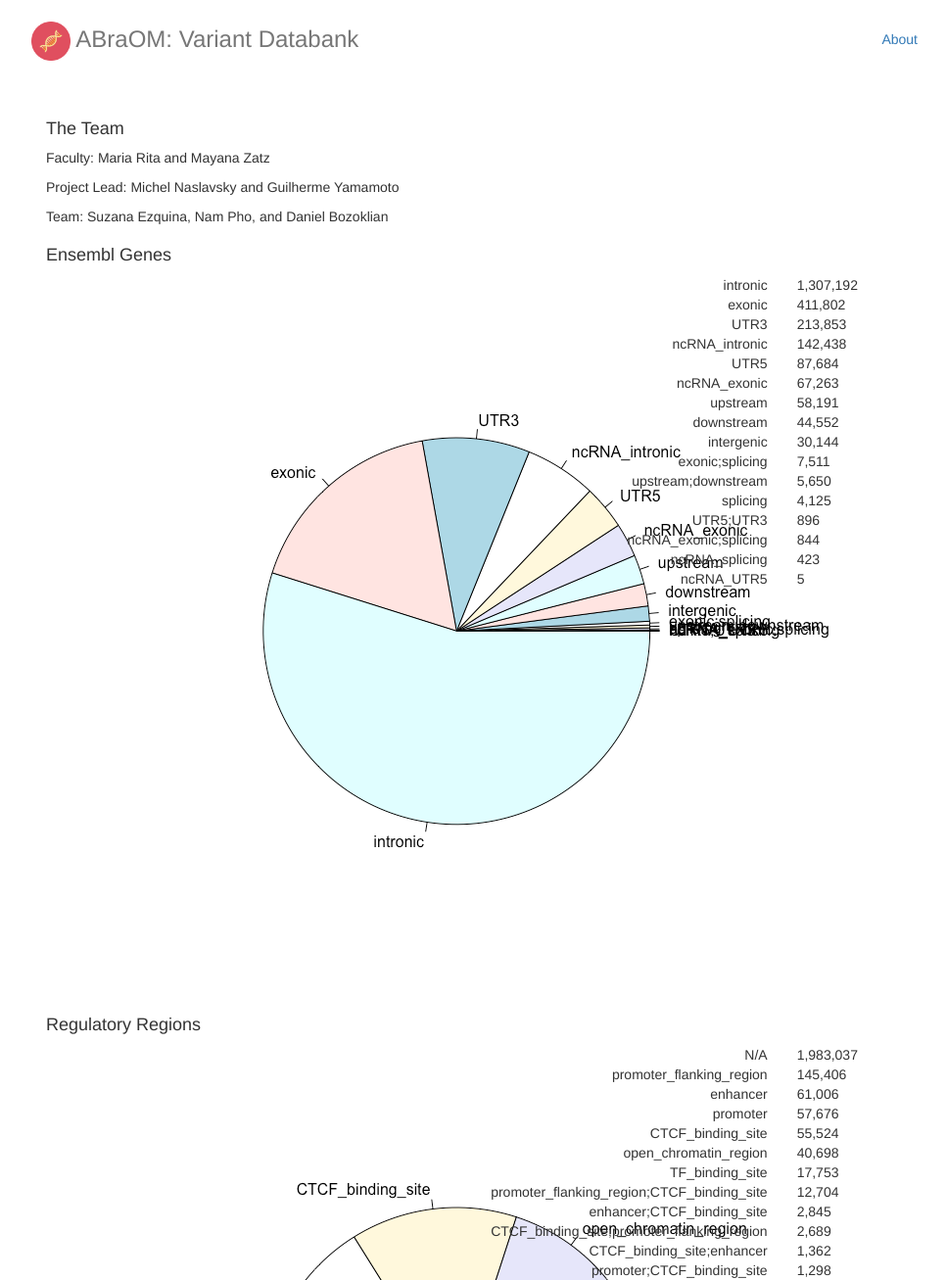
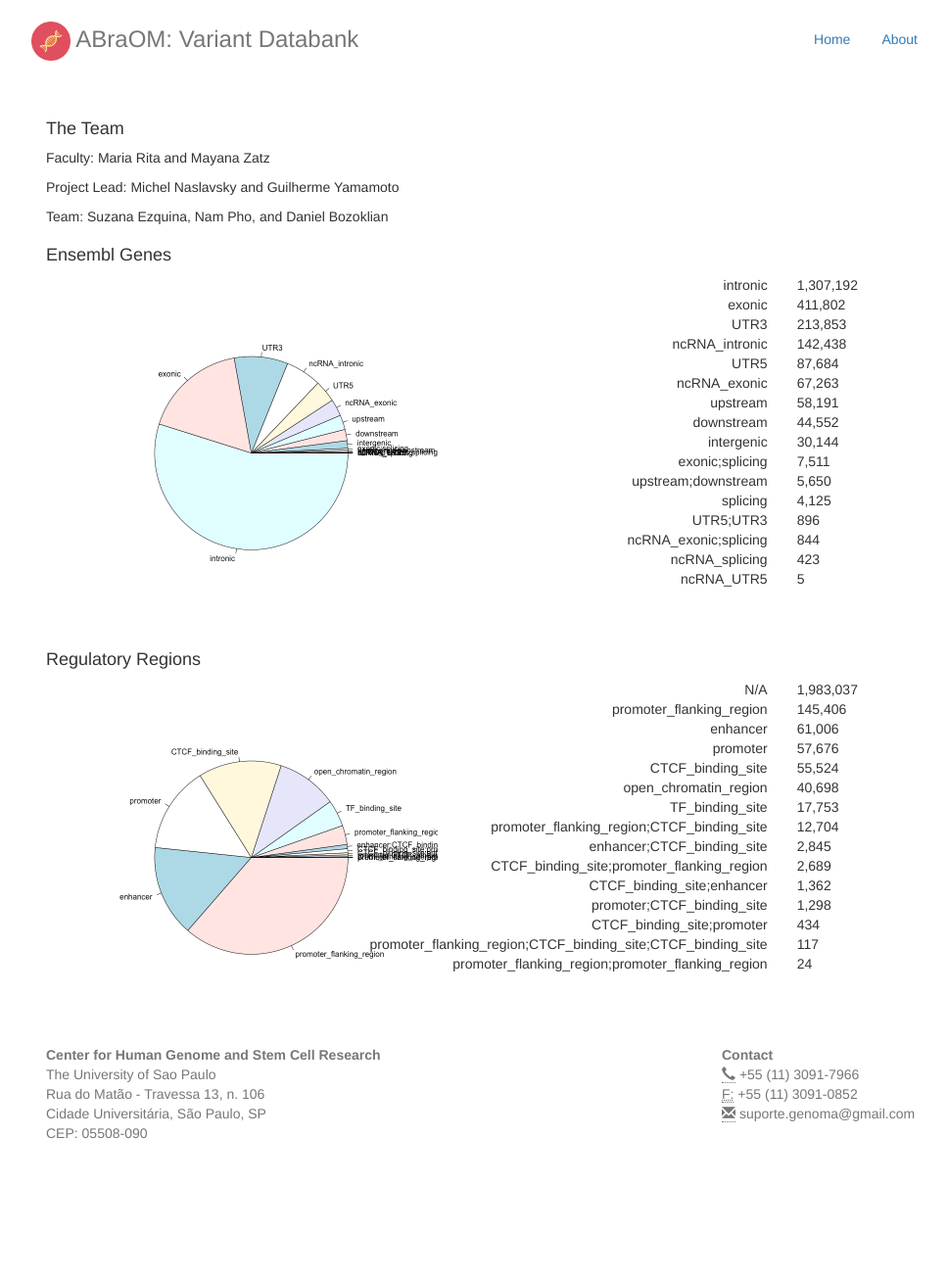
Before and after one commit to sezquina/variant-webapp, a Flask app: page /about in a window 1280 px wide. Shown: the top 1307 px of the page at 98% size, without its empty margins (148-1115 px from the left). After the commit the page ends 1163 px from the top, so only its background shows below. Run offline with Flask 2, Linux system fonts and the light colour scheme; parts of the project's set-up code (start-up, migrations or seed data) failed here and were passed over; some libraries are stand-ins or nearby versions.

Commit message:
homepage adjustments

```diff
--- a/wsgi/templates/_base.html
+++ b/wsgi/templates/_base.html
@@ -34,6 +34,7 @@
       <div class="header clearfix">
 	<nav>
 	  <ul class="nav nav-pills pull-right">
+	    <li role="presentation"><a href="/">Home</a></li>
 	    <!-- <li role="presentation"><a href="#">Documentation</a></li> -->
 	    <!-- <li role="presentation"><a href="#">API</a></li> -->
 	    <li role="presentation"><a href="/about">About</a></li>
--- a/wsgi/templates/about.html
+++ b/wsgi/templates/about.html
@@ -17,7 +17,7 @@
       </div>
 
       <div class="col-lg-4 col-md-4 col-sm-4">
-	<img src="{{ url_for('static', filename='img/ensgenefunc.png') }}" />
+	<img src="{{ url_for('static', filename='img/ensgenefunc.png') }}" style="width: 400px;" />
       </div>
 
       <div class="col-lg-6 col-md-6 col-sm-6" style="text-align: right;">
@@ -65,7 +65,7 @@
       </div>
 
       <div class="col-lg-4 col-md-4 col-sm-4">
-	<img src="{{ url_for('static', filename='img/regulatory.png') }}" />
+	<img src="{{ url_for('static', filename='img/regulatory.png') }}" style="width: 400px;" />
       </div>
 
       <div class="col-lg-6 col-md-6 col-sm-6" style="text-align: right;">
```
